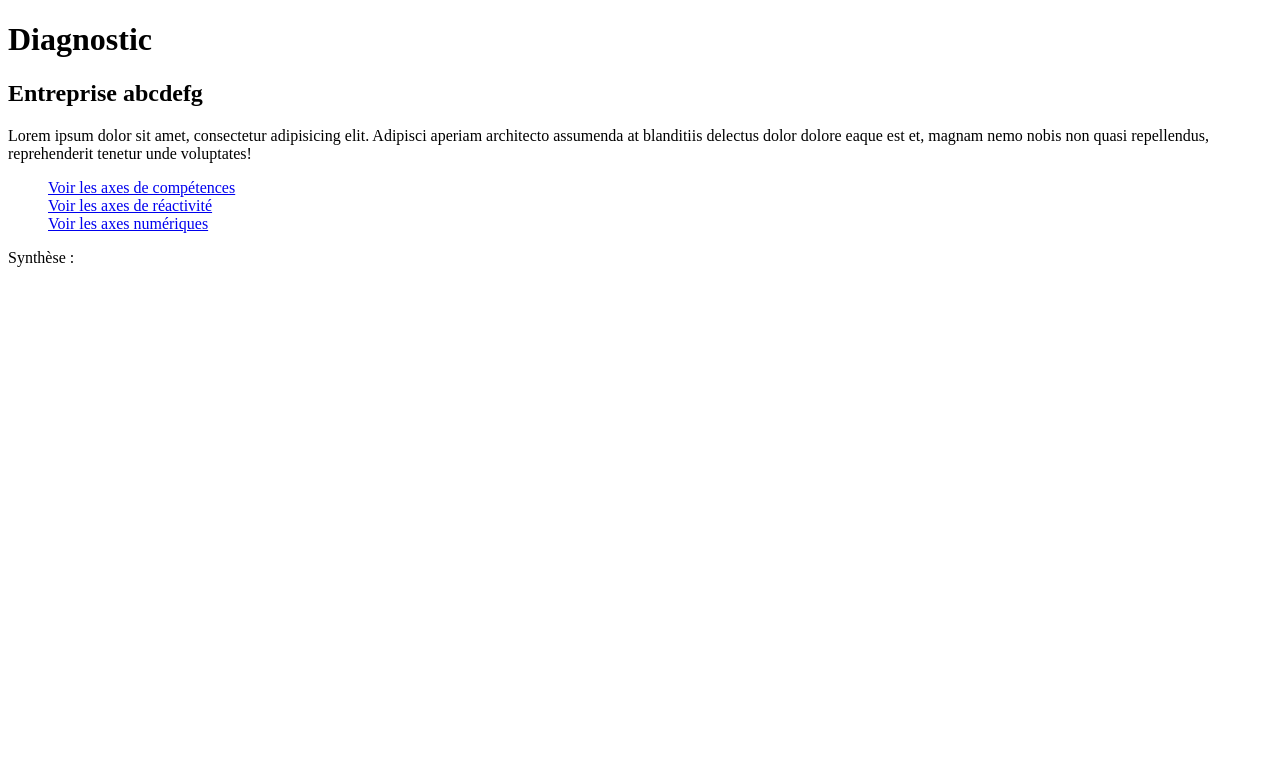
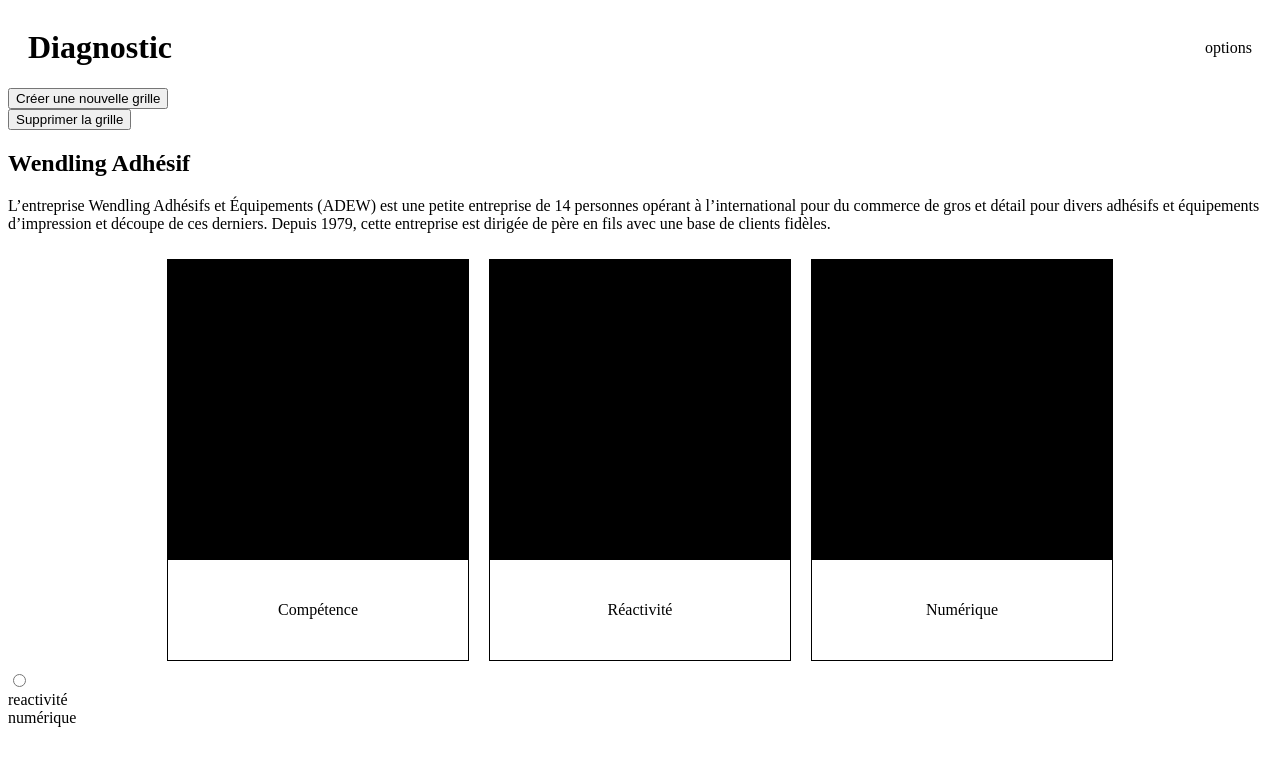
Before and after one commit to Krowv/diagnostic, a PHP site: page / in a window 1280 px wide. Shown: the top 766 px of the page. Run offline with PHP 8.4, Linux system fonts and the light colour scheme.

Commit message:
First commit

```diff
--- a/axes_numeriques.php
+++ b/axes_numeriques.php
@@ -2,6 +2,6 @@
 $title = "Axes numériques";
 include ("component/header.php");
 ?>
-    <p>test</p>
+<h1><?= $title ?></h1>
 <?php
 include("component/footer.php");
--- a/axes_reactivite.php
+++ b/axes_reactivite.php
@@ -2,6 +2,6 @@
 $title = "Axes de réactivité";
 include ("component/header.php");
 ?>
-    <p>test</p>
+<h1><?= $title ?></h1>
 <?php
 include("component/footer.php");
--- a/component/header.php
+++ b/component/header.php
@@ -5,6 +5,6 @@
     <meta name="viewport"
           content="width=device-width, user-scalable=no, initial-scale=1.0, maximum-scale=1.0, minimum-scale=1.0">
     <meta http-equiv="X-UA-Compatible" content="ie=edge">
-    <link rel="stylesheet" href="css/style.css">
+    <link rel="stylesheet" href="../css/style.css">
     <title><?= $title ?></title>
 </head>
--- a/css/style.css
+++ b/css/style.css
@@ -2,4 +2,51 @@
 {
 
     list-style-type: none;
+
 }
+
+.flex
+{
+    display: flex;
+    flex-direction: row;
+    justify-content: space-between;
+    align-items: center;
+    margin: 0 20px
+}
+
+.display_category{
+    display: flex;
+    flex-direction: row;
+    justify-content: center;
+}
+
+.item_category{
+    margin: 10px;
+    width: 300px;
+    height: 400px;
+    border: 1px solid black;
+    text-align: center;
+}
+
+.bloc_img{
+    width: 300px;
+    height: 300px;
+    background-color: black;
+}
+
+.bloc_title{
+    display: flex;
+    flex-direction: row;
+    justify-content: center;
+    align-items: center;
+    margin: 0 auto;
+    height: 100px;
+}
+
+.dnone{
+    display: none;
+}
+
+.dblock{
+    display: block;
+}
--- a/index.php
+++ b/index.php
@@ -2,18 +2,66 @@
 $title = "Page d'accueil";
 include("component/header.php");
 ?>
+    <link rel="stylesheet" href="css/style.css">
 <body>
+<div class="flex">
     <h1>Diagnostic</h1>
+    <div>
+        <p>options</p>
+    </div>
+</div>
+<aside>
+    <button>Créer une nouvelle grille</button>
+    <br>
+    <button>Supprimer la grille</button>
+</aside>
+    <h2>Wendling Adhésif</h2>
+<p>L’entreprise Wendling Adhésifs et Équipements (ADEW) est une petite entreprise de 14 personnes opérant à l’international pour du commerce de gros et détail pour divers adhésifs et équipements d’impression et découpe de ces derniers. Depuis 1979, cette entreprise est dirigée de père en fils avec une base de clients fidèles.</p>
+    <main>
+        <section class="display_category" id="skill_bloc">
+            <div class="item_category">
+                <div class="bloc_img">
+                    <img src="" alt="">
+                </div>
+                <div class="bloc_title">
+                    Compétence
+                </div>
+            </div>
+            <div class="item_category">
+                <div class="bloc_img">
+                    <img src="" alt="">
+                </div>
+                <div class="bloc_title">
+                    Réactivité
+                </div>
+            </div>
+            <div class="item_category">
+                <div class="bloc_img">
+                    <img src="" alt="">
+                </div>
+                <div class="bloc_title">
+                    Numérique
+                </div>
+            </div>
+        </section>
+    </main>
+    <section id="competence">
+        <form action="">
 
-    <h2>Entreprise abcdefg</h2>
-    <p>Lorem ipsum dolor sit amet, consectetur adipisicing elit. Adipisci aperiam architecto assumenda at blanditiis delectus dolor dolore eaque est et, magnam nemo nobis non quasi repellendus, reprehenderit tenetur unde voluptates!</p>
-    <ul>
-        <li><a href="axes_competences.php">Voir les axes de compétences</a></li>
-        <li><a href="axes_reactivite.php">Voir les axes de réactivité</a></li>
-        <li><a href="axes_numeriques.php">Voir les axes numériques</a></li>
-    </ul>
-    <p>Synthèse :</p>
+            <input type="radio" name="q1" id="">
+        </form>
+    </section>
+    <section id="reactivite">
+        reactivité
+    </section>
+    <section id="numerique">
+        numérique
+    </section>
 
+    <section id="competenc">
+
+    </section>
 </body>
+
 <?php
 include("component/footer.php");
```
Also changed, not shown: axes_competences.php (+6 -1 lines).
